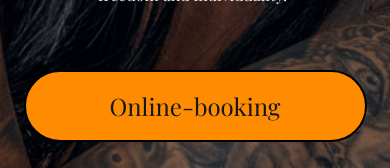
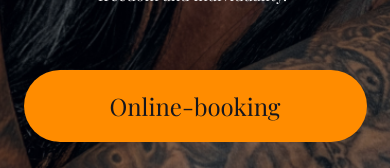
Before and after one commit to ViktorSvertoka/tattoo-studio, a Next.js app: page / in a window 390 px wide. Shown: the part 693-861 px from the top of the page. Built offline with nearby package versions, Linux system fonts and the light colour scheme; a web font is replaced by a local one.

Commit message:
Styled(TSX) Update hero mobile

```diff
--- a/src/sections/Hero.tsx
+++ b/src/sections/Hero.tsx
@@ -18,7 +18,7 @@ const Hero = () => {
         </p>
         <button
           type="button"
-          className="text-black hover:text-[darkOrange] bg-[darkOrange] hover:bg-transparent border-2 hover:border-2 border-[black] hover:border-[darkOrange] text-[24px] xs:w-[343px] sm:w-[300px] lg:w-[300px] rounded-[50px] py-4 flex items-center justify-center xs:mb-[26px] sm:mb-[150px] lg:mb-[267px] mt-[63px]"
+          className="text-black hover:text-[darkOrange] bg-[darkOrange] hover:bg-transparent border-transparent border-2 hover:border-2 border-[black] hover:border-[darkOrange] text-[24px] xs:w-[343px] sm:w-[300px] lg:w-[300px] rounded-[50px] py-4 flex items-center justify-center xs:mb-[26px] sm:mb-[150px] lg:mb-[267px] mt-[63px]"
         >
           Online-booking
         </button>
```
